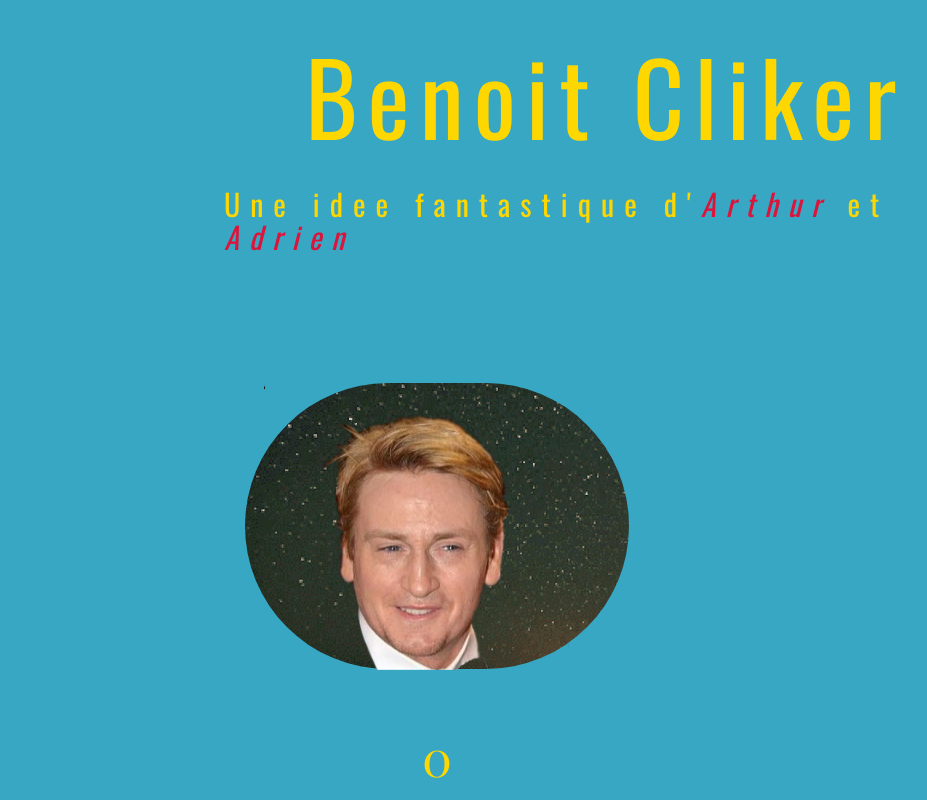
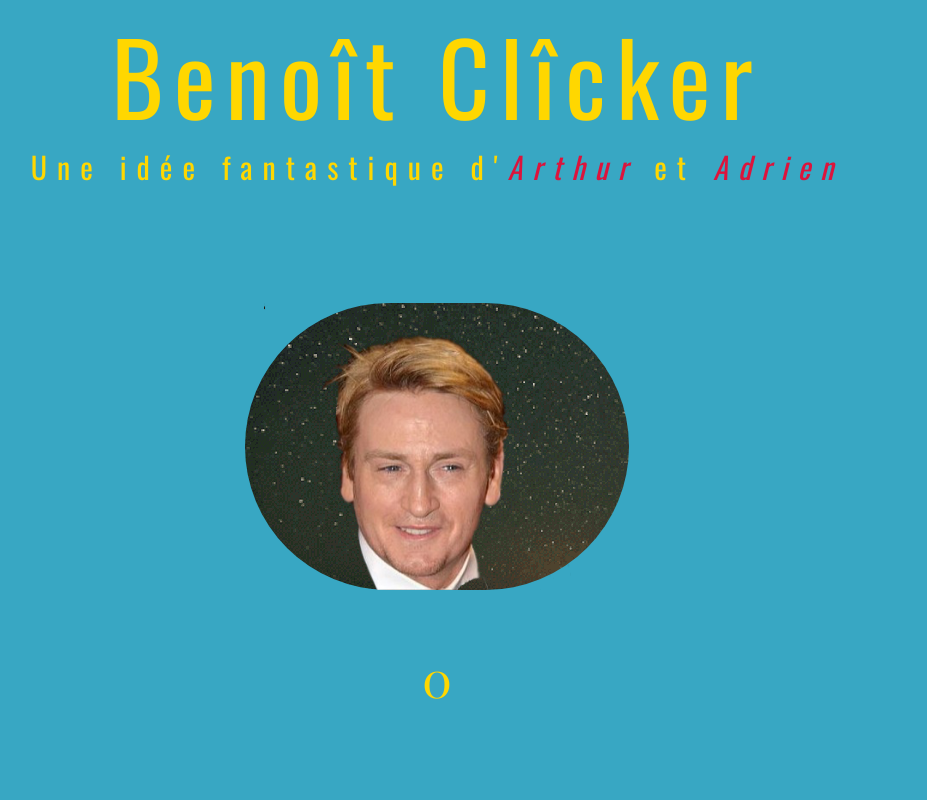
Before and after one commit to Barbeuc/benoit_clicker, a plain HTML site: page index.html in a window 1280 px wide. Shown: the whole page, without its empty margins (203-1130 px from the left). Drawn offline with nearby package versions, Linux system fonts and the light colour scheme.

Commit message:
Fix title position

```diff
--- a/css/style.css
+++ b/css/style.css
@@ -1,11 +1,10 @@
-.main {
+main {
     font-size: 1.2em;
     color: black;
 }
 body{background-color: #38A7C3;}
 .title {
-    padding-left: 25%;
-    display: inline-block;
+    text-align: center;
     margin-top: 20px;
     color: gold;
     letter-spacing: 10px;
@@ -14,7 +13,7 @@ body{background-color: #38A7C3;}
 
 }
 .subtitle{
-    padding-left: 15%;
+    text-align: center;
     font-size: 30px;
 }
 .name{
@@ -31,9 +30,7 @@ body{background-color: #38A7C3;}
 .image {
     margin-left: 5%;
     width: 80%;
-    height: auto;
     position: relative;
-    z-index: 1;
 }
 .compteur{
     margin-right: 35%;
@@ -46,6 +43,7 @@ body{background-color: #38A7C3;}
 }
 @charset "UTF-8";
 
+
 /*!
  * animate.css -http://daneden.me/animate
  * Version - 3.5.2
--- a/index.html
+++ b/index.html
@@ -4,22 +4,20 @@
     <meta charset="UTF-8">
     <title>Benoit Clicker</title>
     <!-- CSS links -->
-    <script src="https://ajax.googleapis.com/ajax/libs/jquery/3.2.1/jquery.min.js"></script>
-    <script src="https://maxcdn.bootstrapcdn.com/bootstrap/3.3.7/js/bootstrap.min.js"></script>
     <link rel="stylesheet" href="https://maxcdn.bootstrapcdn.com/bootstrap/3.3.7/css/bootstrap.min.css" type="text/css">
     <link rel="stylesheet" href="css/style.css" type="text/css">
     <link href="https://fonts.googleapis.com/css?family=Oswald|Roboto" rel="stylesheet">
     <link href="https://fonts.googleapis.com/css?family=Playfair+Display" rel="stylesheet">
     <!-- JS links -->
+    <script src="https://ajax.googleapis.com/ajax/libs/jquery/3.2.1/jquery.min.js"></script>
+    <script src="https://maxcdn.bootstrapcdn.com/bootstrap/3.3.7/js/bootstrap.min.js"></script>
     <script src="clicker.js"></script>
-
-
 </head>
 <body>
-<div class="main">
-    <div class="row title">
-        <h1 class="title animated bounceInDown">Benoit Cliker</h1>
-        <h3 class="subtitle">Une idee fantastique d'<i class="animated zoomInDown name">Arthur</i> et <i class="animated zoomInDown name"> Adrien</i></h3>
+<main>
+    <div class="title">
+        <h1 class="title animated bounceInDown">Benoît Clîcker</h1>
+        <h3 class="subtitle">Une idée fantastique d'<i class="animated zoomInDown name">Arthur</i> et <i class="animated zoomInDown name"> Adrien</i></h3>
     </div>
     <div class="benoit animated fadeIn">
         <a href="#" id="benoit-button">
@@ -29,6 +27,6 @@
     <div>
         <h4 class="compteur" id="benoit-count">0</h4>
     </div>
-</div>
+</main>
 </body>
 </html>
```
